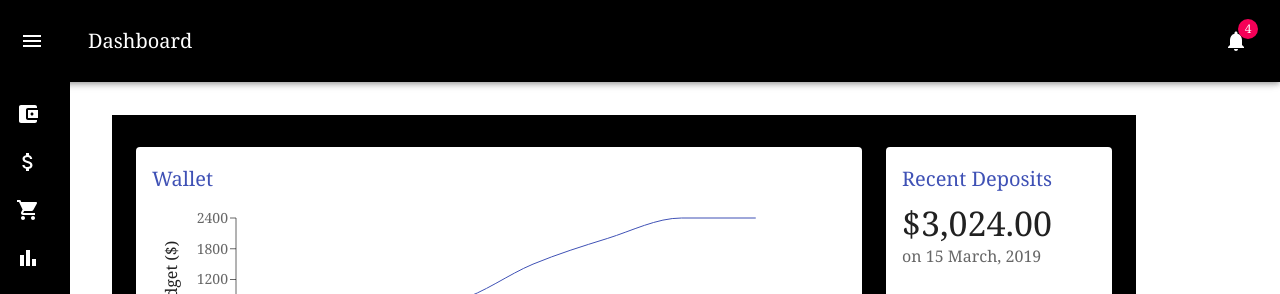
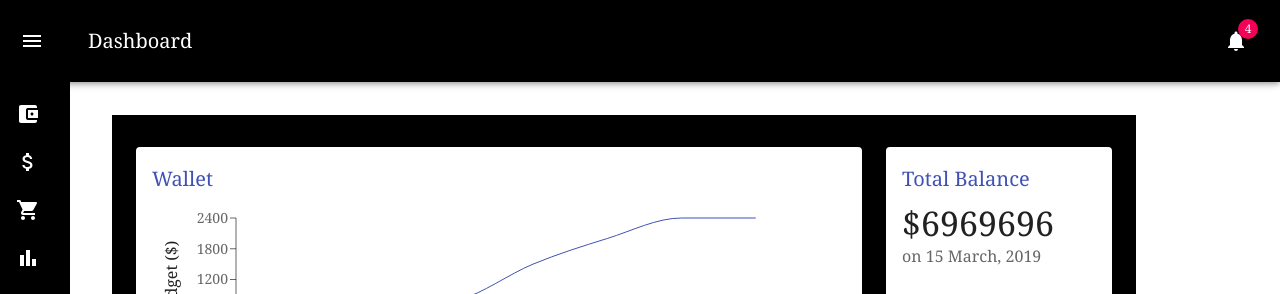
Before and after one commit to DanyIo/Code-Crusaders-Test_Task, a React (Create React App) app: page / in a window 1280 px wide. Shown: the top 294 px of the page. Built offline with nearby package versions, Linux system fonts and the light colour scheme.

Commit message:
add budgetValue to wallet page

```diff
--- a/src/pages/Income/InputBlock/InputBlock.tsx
+++ b/src/pages/Income/InputBlock/InputBlock.tsx
@@ -27,9 +27,15 @@ export default function InputBlock() {
   const dispatch = useAppDispatch();
 
   const handleSubmit = () => {
-    // Call the createData function with the input values
+    if (
+      transactionDate.trim() === "" ||
+      senderName.trim() === "" ||
+      paymentMethod.trim() === "" ||
+      transactionAmount.trim() === ""
+    ) {
+      return;
+    }
     const newIncome = createData(
-      // Pass the state variables as arguments
       0,
       transactionDate,
       senderName,
@@ -37,10 +43,8 @@ export default function InputBlock() {
       parseFloat(transactionAmount)
     );
 
-    // Dispatch an action to add the new income
     dispatch(addNewIncome(newIncome));
 
-    // Clear the input fields
     setTransactionDate("");
     setSenderName("");
     setPaymentMethod("");
--- a/src/pages/Wallet/Chart/Chart.tsx
+++ b/src/pages/Wallet/Chart/Chart.tsx
@@ -9,7 +9,7 @@ import {
   ResponsiveContainer,
 } from "recharts";
 import Title from "../Title/Title";
-// Generate Sales Data
+
 function createData(time: string, amount?: number) {
   return { time, amount };
 }
--- a/src/pages/Wallet/TotalValue/TotalValue.tsx
+++ b/src/pages/Wallet/TotalValue/TotalValue.tsx
@@ -1,18 +1,23 @@
-import * as React from "react";
 import Link from "@mui/material/Link";
 import Typography from "@mui/material/Typography";
+
 import Title from "../Title/Title";
+import { useSelector } from "react-redux";
+import { selectTotalBudget } from "../../../features/financeSlice/financeSlice";
 
 function preventDefault(event: React.MouseEvent) {
   event.preventDefault();
 }
 
 export default function TotalValue() {
+
+  const totalBudget = useSelector(selectTotalBudget);
+
   return (
-    <React.Fragment>
-      <Title>Recent Deposits</Title>
+    <>
+      <Title>Total Balance</Title>
       <Typography component="p" variant="h4">
-        $3,024.00
+        ${totalBudget}
       </Typography>
       <Typography color="text.secondary" sx={{ flex: 1 }}>
         on 15 March, 2019
@@ -22,6 +27,6 @@ export default function TotalValue() {
           View balance
         </Link>
       </div>
-    </React.Fragment>
+    </>
   );
 }
--- a/src/pages/Wallet/Wallet.tsx
+++ b/src/pages/Wallet/Wallet.tsx
@@ -23,7 +23,7 @@ const mdTheme = createTheme({
   },
 });
 
-const Wallet = () => {
+const WalletPage = () => {
   return (
     <ThemeProvider theme={mdTheme}>
       <Box
@@ -84,4 +84,4 @@ const Wallet = () => {
   );
 };
 
-export default Wallet;
+export default WalletPage;
```
